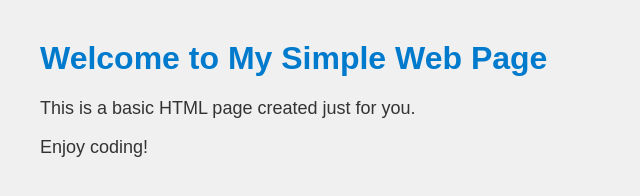
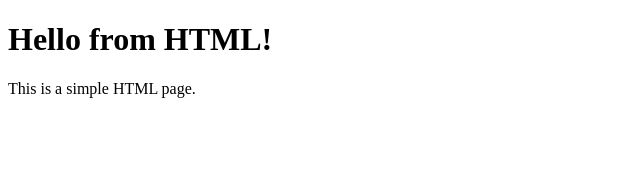
Before and after one commit to student-karansingh/LOcalrepo, a plain HTML site: page index.html in a window 1280 px wide. Shown: the whole page, without its empty margins (0-640 px from the left). Drawn offline with Linux system fonts and the light colour scheme.

Commit message:
Update index.html

```diff
--- a/index.html
+++ b/index.html
@@ -1,27 +1,10 @@
 <!DOCTYPE html>
-<html lang="en">
+<html>
 <head>
-    <meta charset="UTF-8" />
-    <meta name="viewport" content="width=device-width, initial-scale=1" />
-    <title>Simple Web Page</title>
-    <style>
-        body {
-            font-family: Arial, sans-serif;
-            margin: 40px;
-            background-color: #f0f0f0;
-            color: #333;
-        }
-        h1 {
-            color: #007acc;
-        }
-        p {
-            font-size: 18px;
-        }
-    </style>
+    <title>My First HTML Page</title>
 </head>
 <body>
-    <h1>Welcome to My Simple Web Page</h1>
-    <p>This is a basic HTML page created just for you.</p>
-    <p>Enjoy coding!</p>
+    <h1>Hello from HTML!</h1>
+    <p>This is a simple HTML page.</p>
 </body>
 </html>
```
